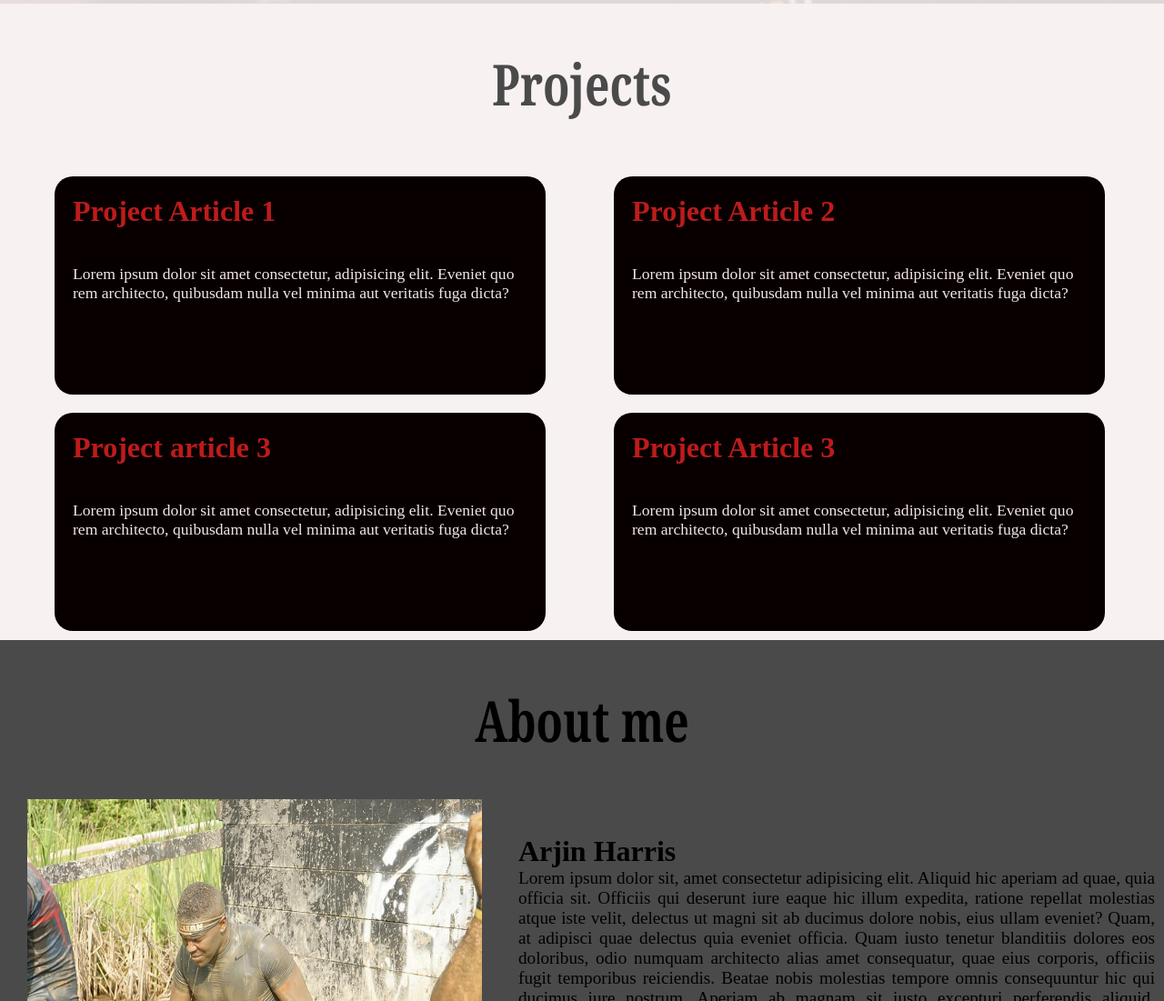
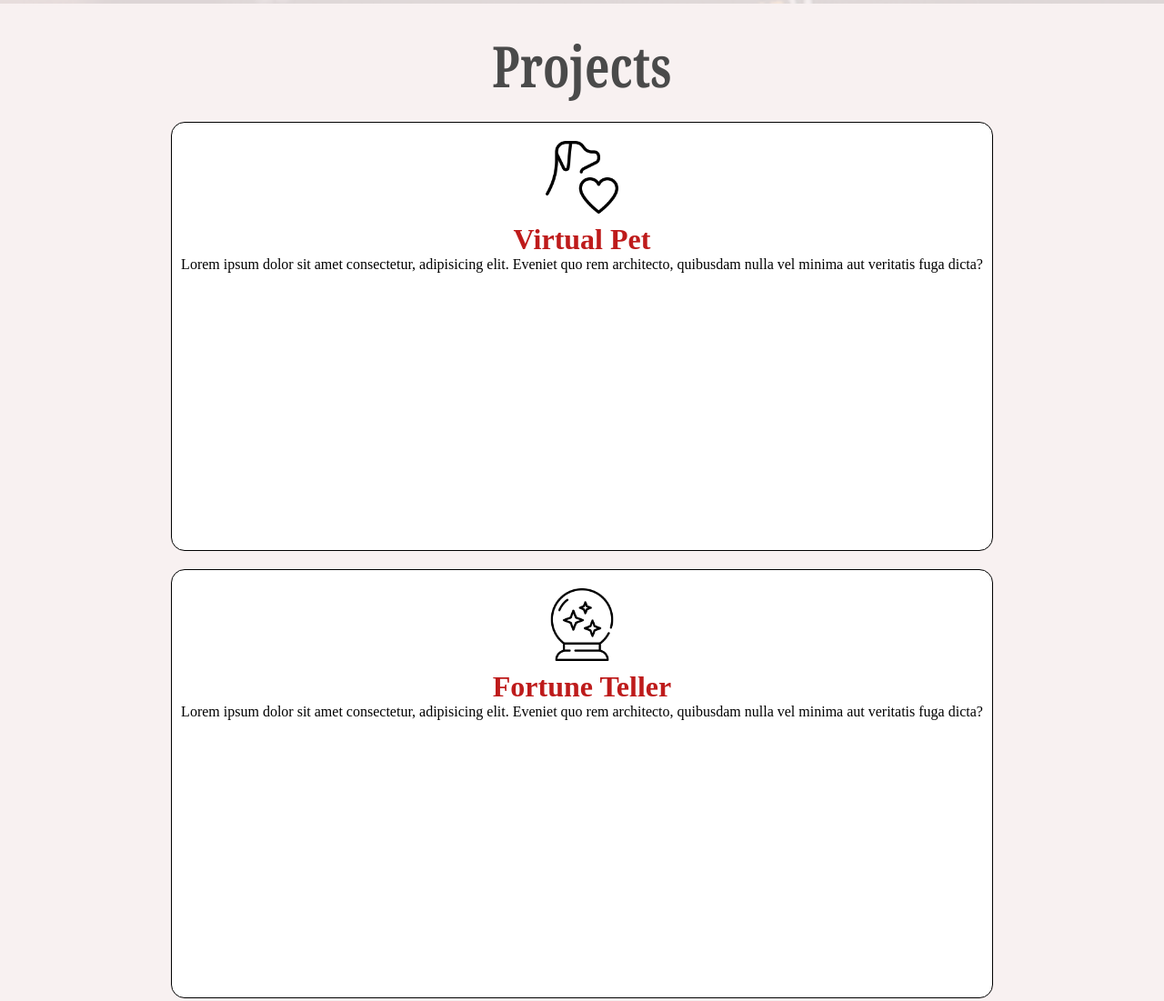
Before and after one commit to arjinharris1/arjinharris1.github.io, a plain HTML site: page index.html in a window 1280 px wide. Shown: the part 896-1997 px from the top of the page at 91% size. Drawn offline with Linux system fonts and the light colour scheme.

Commit message:
update CSS

```diff
--- a/index.html
+++ b/index.html
@@ -32,21 +32,22 @@
         <h1 class="projectTitle">Projects</h1>
         <div class="columns">
             <article class="box">
-                <h2>Project Article 1</h2>
+                <img src="/images/love.png" alt="">
+                <h2>Virtual Pet</h2>
+                <p>Lorem ipsum dolor sit amet consectetur, adipisicing elit. Eveniet quo rem architecto, quibusdam nulla vel minima aut veritatis fuga dicta?</p>
+            </article>
+
+            <article class="box">
+                <img src="/images/crystal-ball.png" alt="">
+                <h2>Fortune Teller</h2>
                 <p>Lorem ipsum dolor sit amet consectetur, adipisicing elit. Eveniet quo rem architecto, quibusdam nulla vel minima aut veritatis fuga dicta?</p>
             </article>
             <article class="box">
-                <h2>Project Article 2</h2>
+                <img src="/images/seafood.png" alt="">
+                <h2>Resturant Tip Calculator</h2>
                 <p>Lorem ipsum dolor sit amet consectetur, adipisicing elit. Eveniet quo rem architecto, quibusdam nulla vel minima aut veritatis fuga dicta?</p>
             </article>
-            <article class="box">
-                <h2>Project article 3</h2>
-                <p>Lorem ipsum dolor sit amet consectetur, adipisicing elit. Eveniet quo rem architecto, quibusdam nulla vel minima aut veritatis fuga dicta?</p>
-            </article>
-            <article class="box">
-                <h2>Project Article 3</h2>
-                <p>Lorem ipsum dolor sit amet consectetur, adipisicing elit. Eveniet quo rem architecto, quibusdam nulla vel minima aut veritatis fuga dicta?</p>
-            </article>
+
         </div>
     </section>
 
--- a/style.css
+++ b/style.css
@@ -83,33 +83,57 @@ html{
 #articles{
     display: flex;
     flex-direction: column;
+    padding: 20px;
     background-color: #f7efefdc;
 }
 #articles h1{
-    margin: 60px;
+   display: flex;
+   flex-direction: column;
+   padding: 20px;
 }
 .columns{
-    display: grid;
-    grid-template-columns: auto auto;
-    padding-left: 50px;
+    display: flex;
+    justify-content: space-around;
+    flex-wrap: wrap;
+    box-sizing: border-box;
 }
 .box{
-    height: 200px;
-    width: 500px;
-    background-color: rgb(8, 0, 0);
-    border-radius: 20px;
-    margin: 10px;
-    padding: 20px;
+  display: flex;
+  flex-direction: column;
+  width: 350;
+  height: 450px;
+  border: 1px solid black;
+  margin: 10px;
+  align-items: center;
+  text-align: justify;
+  padding: 10px;
+  border-radius: 15px;
+  background:linear-gradient(to top, red 50%, white 50%);
+  background-size: 100% 200%;
+  transition: all .8s;
+
+}
+.box:hover{
+    background-position: left bottom;
+    color: white;
+    border: none;
+    box-shadow: 0 0 20px red;
+
 }
 .box h2{
     color: rgb(190, 27, 27);
     font-size: 2rem;
-    margin-bottom: 40px;
 }
-.box p{
-    color: rgb(245, 230, 230);
-    font-size: 1.1rem;
+.box h2:hover{
+    color: white;
 }
+.box img{
+    width: 80px;
+    height: 80px;
+    background-color: white;
+    padding: 10px;
+}
+
 
 /* About Section */
 #about{
```
Also changed, not shown: images/crystal-ball.png (added), images/love.png (added), images/myLittleOne.jpg (added), images/seafood.png (added), images/virtual pet.png (added).
